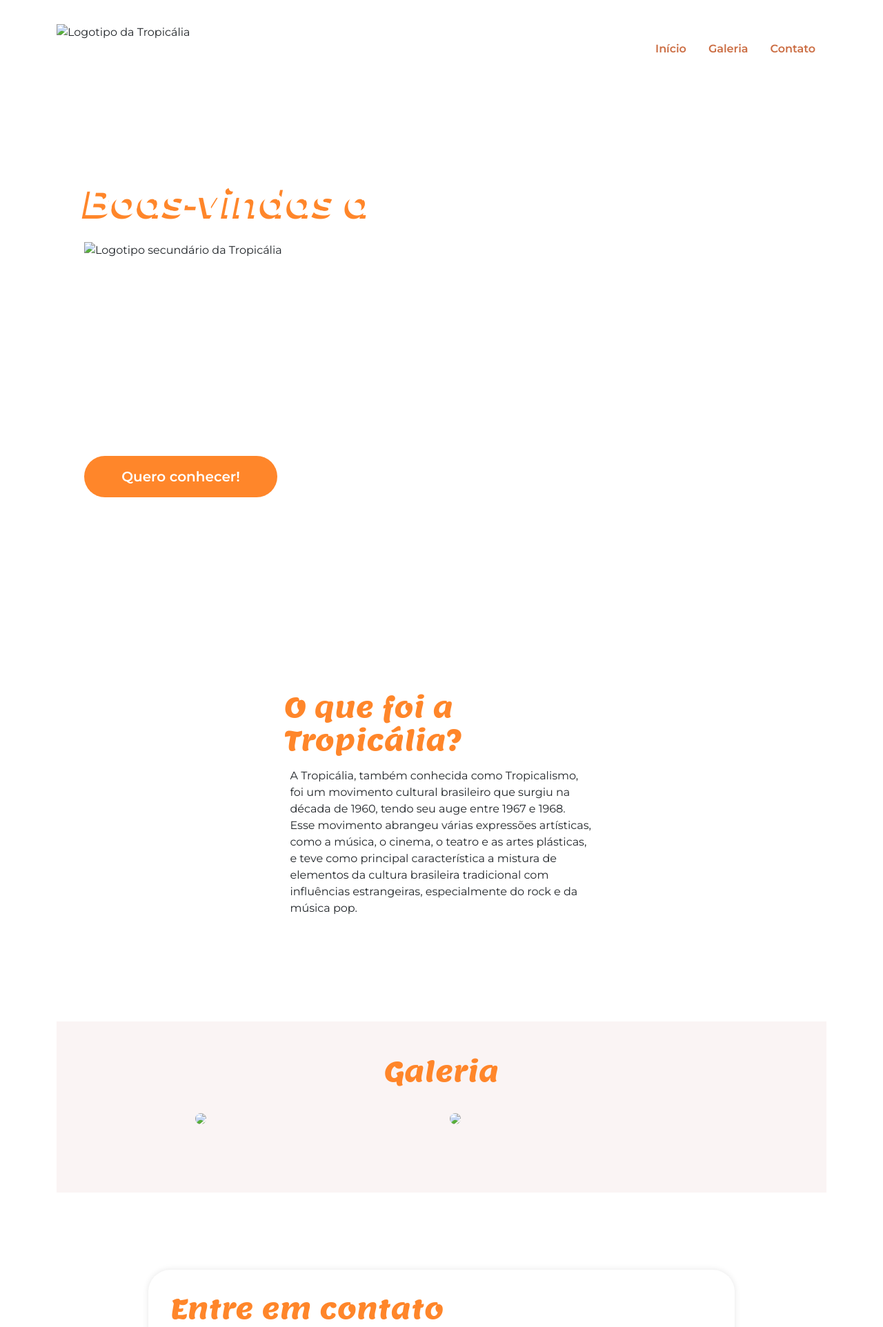
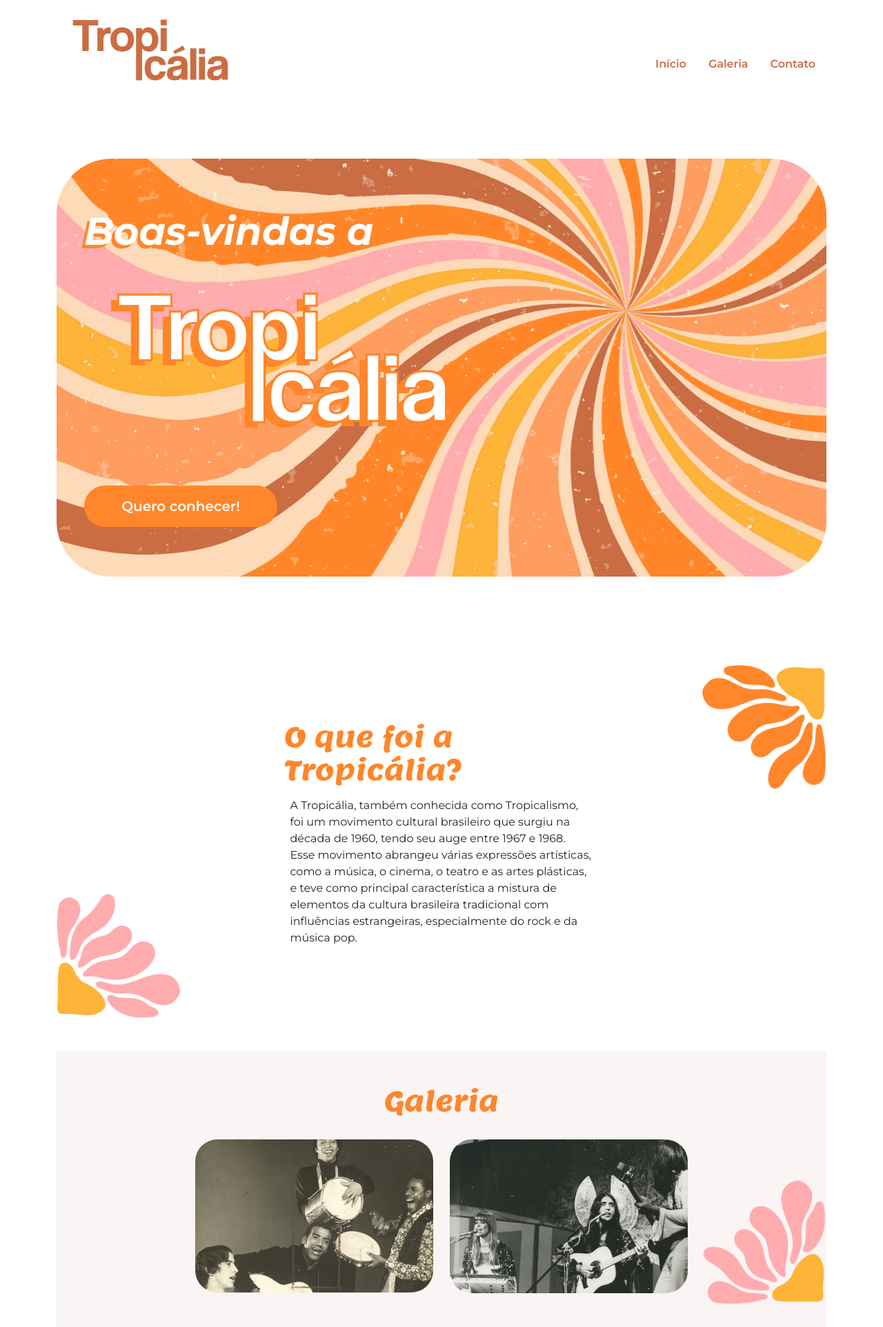
Before and after one commit to gustavodoberstein/Trabalho-1, a plain HTML site: page index.html in a window 1280 px wide. Shown: the part 45-1969 px from the top of the page at 69% size. Drawn offline with nearby package versions, Linux system fonts and the light colour scheme; a script that the page names is missing.

Commit message:
Add files via upload

```diff
--- a/index.html
+++ b/index.html
@@ -16,7 +16,7 @@
     <header class=" p-5">
 
         <nav class="container d-flex justify-content-between align-items-center">
-            <img src="img/logo.png" alt="Logotipo da Tropicália" class="nav-img " loading="lazy">
+            <img src="logo.png" alt="Logotipo da Tropicália" class="nav-img " loading="lazy">
             <ul class="nav mt-5">
                 <li class="nav-item"><a class="nav-link" href="#inicio">Início</a></li>
                 <li class="nav-item"><a class="nav-link" href="#galeria">Galeria</a></li>
@@ -33,7 +33,7 @@
             <div class="inicio-fundo d-flex justify-content-between align-items-center">
                 <div class="esquerda-conteudo">
                     <h1 class="display-4 text-white fst-italic fw-bold">Boas-vindas a</h1>
-                    <img src="img/logo-2.png" alt="Logotipo secundário da Tropicália" class="mb-3" width="563"
+                    <img src="logo-2.png" alt="Logotipo secundário da Tropicália" class="mb-3" width="563"
                         height="278" loading="lazy">
                     <a href="#tropicalia"
                         class="btn btn-primary btn-lg botao-inicio fw-semibold">Quero
@@ -62,11 +62,11 @@
 
                 <div class="row justify-content-md-center">
                     <div class="col-md-4">
-                        <img src="img/lossy-page1-640px-Jorge_Ben_e_o_Trio_Mocotó_no_Teatro_da_Lagoa,_1971.tif.jpg"
+                        <img src="lossy-page1-640px-Jorge_Ben_e_o_Trio_Mocotó_no_Teatro_da_Lagoa,_1971.tif.jpg"
                             class="img-fluid rounded-5" loading="lazy">
                     </div>
                     <div class="col-md-4">
-                        <img src="img/lossy-page1-640px-Os_Mutantes_2.tif.jpg" class="img-fluid rounded-5"
+                        <img src="lossy-page1-640px-Os_Mutantes_2.tif.jpg" class="img-fluid rounded-5"
                             loading="lazy">
                     </div>
                 </div>
--- a/styles.css
+++ b/styles.css
@@ -28,7 +28,7 @@ section {
 
 .inicio-fundo {
     /* aula 3 */
-    background-image: url('img/4965007.jpg');
+    background-image: url('4965007.jpg');
     /* Substitua pelo caminho da sua imagem */
     background-size: cover;
     background-position: right;
@@ -79,8 +79,8 @@ section {
     padding-top: 5rem;
     margin-top: 3rem;
     margin-bottom: 3rem;
-    background: url('img/flor.png') top right no-repeat,
-        url('img/flor-esquerda.png') bottom left no-repeat;
+    background: url('flor.png') top right no-repeat,
+        url('flor-esquerda.png') bottom left no-repeat;
     background-size: 180px 180px;
     /* Ajuste o tamanho conforme necessário */
 }
@@ -108,12 +108,12 @@ h2 {
 }
 
 .fundo-galeria {
-    background: url('img/flor-bottom-direita.png') bottom right no-repeat;
+    background: url('flor-bottom-direita.png') bottom right no-repeat;
     background-size: 180px 180px;
 }
 
 #contato {
-    background-image: url('img/4965007.jpg');
+    background-image: url('4965007.jpg');
     background-size: cover;
     padding: 4rem 0;
     /* Espaçamento interno para a seção de contato */
```
